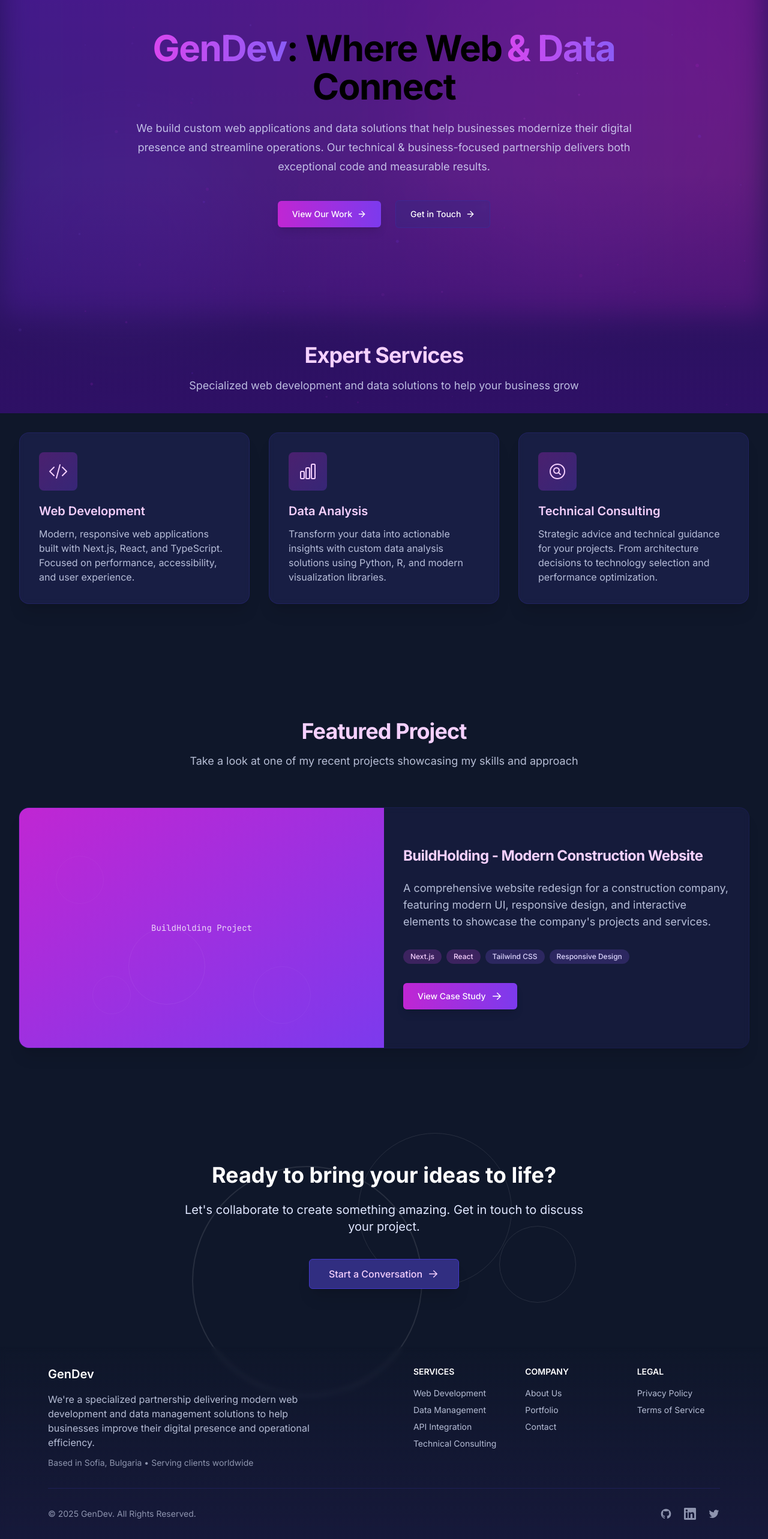
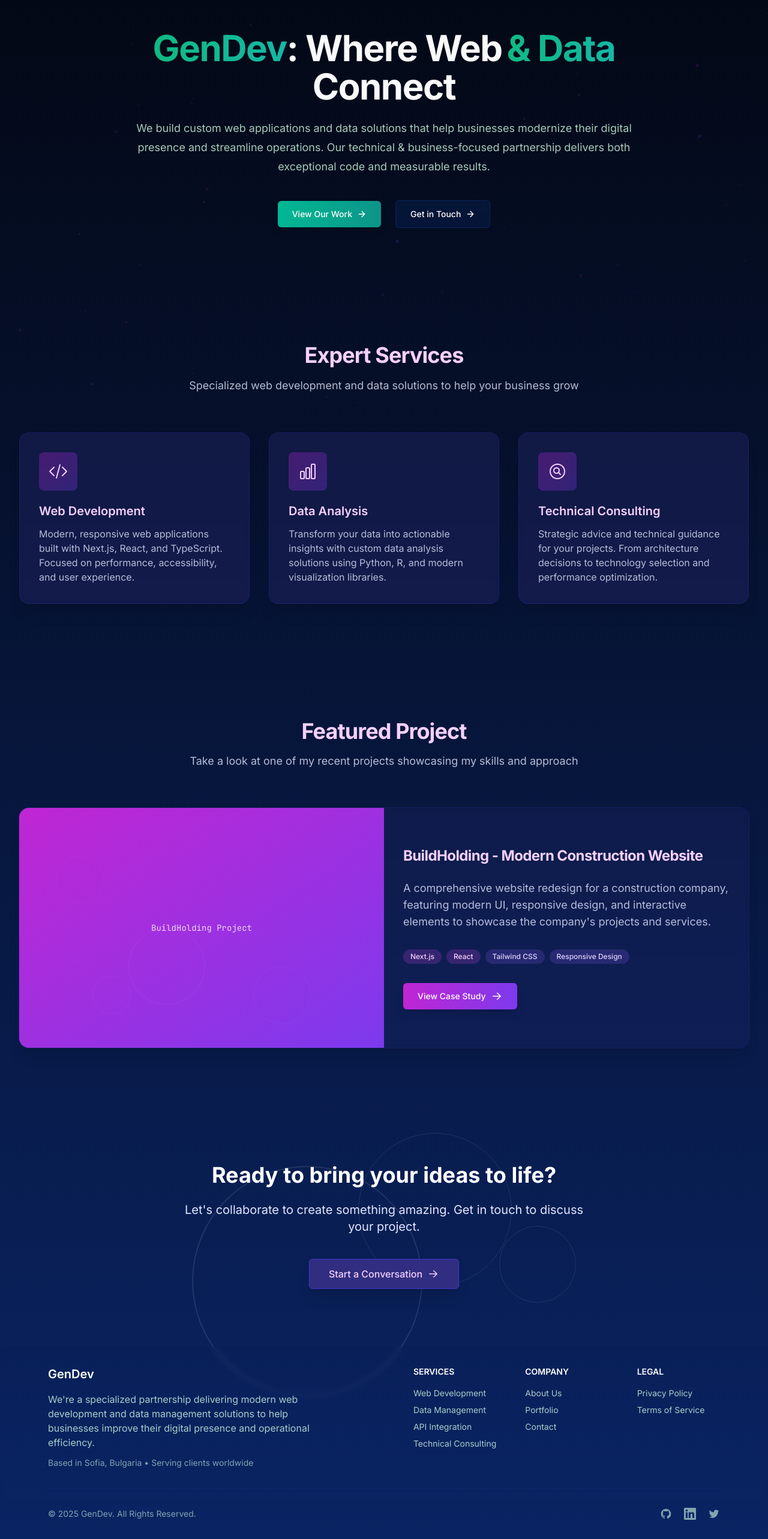
Before and after one commit to DDMitev/GenDev, a Next.js app: page / in a window 1280 px wide. Shown: the part 111-2677 px from the top of the page at 60% size. Built offline with nearby package versions, Linux system fonts and the light colour scheme.

Commit message:
Update color scheme to Tech Green & Deep Blue theme

```diff
--- a/src/app/globals.css
+++ b/src/app/globals.css
@@ -6,46 +6,20 @@
 @tailwind utilities;
 
 @layer base {
-  /* Section transitions and layout */
-  body {
-    background-color: #0f172a; /* Tailwind slate-900 as base page color */
-    overflow-x: hidden;
+  html, body {
+    font-family: 'Inter', sans-serif;
+    @apply bg-gradient-to-b from-gray-950 to-navy-950 text-gray-50 min-h-screen;
   }
 
-  section {
-    position: relative;
-    margin: 0;
-    padding: 0;
+  h1, h2, h3, h4, h5, h6 {
+    @apply font-medium;
   }
 
-  /* Seamless section transitions */
-  .section-transition {
-    position: relative;
-    z-index: 1;
-  }
-
-  .section-transition::after {
-    content: '';
-    position: absolute;
-    bottom: 0;
-    left: 0;
-    width: 100%;
-    height: 120px;
-    background: inherit;
-    z-index: 10;
-  }
-
-  .section-transition + section {
-    margin-top: -120px;
-    z-index: 5;
-    padding-top: 120px;
-  }
-
-  /* Animation for page transitions */
+  /* Animation for mobile menu fade in */
   @keyframes fadeIn {
     from {
       opacity: 0;
-      transform: translateY(10px);
+      transform: translateY(-10px);
     }
     to {
       opacity: 1;
@@ -54,7 +28,7 @@
   }
 
   .animate-fadeIn {
-    animation: fadeIn 0.5s ease-out forwards;
+    animation: fadeIn 0.3s ease-out forwards;
   }
 }
 
@@ -63,14 +37,6 @@ html {
   -moz-osx-font-smoothing: grayscale;
 }
 
-body {
-  font-family: 'Inter', sans-serif;
-}
-
-h1, h2, h3, h4, h5, h6 {
-  font-weight: 600;
-}
-
 code, pre {
   font-family: 'JetBrains Mono', monospace;
 }
--- a/src/components/layout/Footer.tsx
+++ b/src/components/layout/Footer.tsx
@@ -6,7 +6,7 @@ export default function Footer() {
   const currentYear = new Date().getFullYear();
 
   return (
-    <footer className="mt-auto bg-gradient-to-b from-transparent to-indigo-950/50 backdrop-blur-sm">
+    <footer className="mt-auto bg-gradient-to-b from-transparent to-navy-950/50 backdrop-blur-sm">
       <div className="mx-auto w-full max-w-6xl p-4 py-6 lg:py-8">
         <div className="md:flex md:justify-between">
           <div className="mb-6 md:mb-0 md:max-w-md">
@@ -15,10 +15,10 @@ export default function Footer() {
                 GenDev
               </span>
             </Link>
-            <p className="mt-4 text-indigo-100/80">
+            <p className="mt-4 text-emerald-100/80">
               We're a specialized partnership delivering modern web development and data management solutions to help businesses improve their digital presence and operational efficiency.
             </p>
-            <p className="mt-3 text-sm text-indigo-100/60">
+            <p className="mt-3 text-sm text-emerald-100/60">
               Based in Sofia, Bulgaria • Serving clients worldwide
             </p>
           </div>
@@ -26,72 +26,72 @@ export default function Footer() {
           <div className="grid grid-cols-2 gap-8 sm:grid-cols-3 sm:gap-12">
             <div>
               <h2 className="mb-4 text-sm font-semibold uppercase text-white">Services</h2>
-              <ul className="space-y-2 text-sm text-indigo-100/80">
+              <ul className="space-y-2 text-sm text-emerald-100/80">
                 <li>
-                  <Link href="/services" className="hover:text-fuchsia-200">Web Development</Link>
+                  <Link href="/services" className="hover:text-emerald-300">Web Development</Link>
                 </li>
                 <li>
-                  <Link href="/services" className="hover:text-fuchsia-200">Data Management</Link>
+                  <Link href="/services" className="hover:text-emerald-300">Data Management</Link>
                 </li>
                 <li>
-                  <Link href="/services" className="hover:text-fuchsia-200">API Integration</Link>
+                  <Link href="/services" className="hover:text-emerald-300">API Integration</Link>
                 </li>
                 <li>
-                  <Link href="/services" className="hover:text-fuchsia-200">Technical Consulting</Link>
+                  <Link href="/services" className="hover:text-emerald-300">Technical Consulting</Link>
                 </li>
               </ul>
             </div>
 
             <div>
               <h2 className="mb-4 text-sm font-semibold uppercase text-white">Company</h2>
-              <ul className="space-y-2 text-sm text-indigo-100/80">
+              <ul className="space-y-2 text-sm text-emerald-100/80">
                 <li>
-                  <Link href="/about" className="hover:text-fuchsia-200">About Us</Link>
+                  <Link href="/about" className="hover:text-emerald-300">About Us</Link>
                 </li>
                 <li>
-                  <Link href="/portfolio" className="hover:text-fuchsia-200">Portfolio</Link>
+                  <Link href="/portfolio" className="hover:text-emerald-300">Portfolio</Link>
                 </li>
                 <li>
-                  <Link href="/contact" className="hover:text-fuchsia-200">Contact</Link>
+                  <Link href="/contact" className="hover:text-emerald-300">Contact</Link>
                 </li>
               </ul>
             </div>
 
             <div>
               <h2 className="mb-4 text-sm font-semibold uppercase text-white">Legal</h2>
-              <ul className="space-y-2 text-sm text-indigo-100/80">
+              <ul className="space-y-2 text-sm text-emerald-100/80">
                 <li>
-                  <Link href="#" className="hover:text-fuchsia-200">Privacy Policy</Link>
+                  <Link href="#" className="hover:text-emerald-300">Privacy Policy</Link>
                 </li>
                 <li>
-                  <Link href="#" className="hover:text-fuchsia-200">Terms of Service</Link>
+                  <Link href="#" className="hover:text-emerald-300">Terms of Service</Link>
                 </li>
               </ul>
             </div>
           </div>
         </div>
 
-        <hr className="my-6 border-indigo-800/30 sm:mx-auto lg:my-8" />
+        <hr className="my-6 border-navy-800/30 sm:mx-auto lg:my-8" />
 
         <div className="sm:flex sm:items-center sm:justify-between">
-          <span className="text-sm text-indigo-100/60">
-            &copy; {currentYear} <Link href="/" className="hover:text-fuchsia-200">GenDev</Link>. All Rights Reserved.
+          <span className="text-sm text-emerald-100/60">
+            &copy; {currentYear} <Link href="/" className="hover:text-emerald-300">GenDev</Link>. All Rights Reserved.
           </span>
 
           <div className="mt-4 flex space-x-5 sm:mt-0">
-            <Link href="https://github.com/" target="_blank" rel="noopener noreferrer" className="text-indigo-100/60 hover:text-fuchsia-200">
+            <Link href="https://github.com/" target="_blank" rel="noopener noreferrer" className="text-emerald-100/60 hover:text-emerald-300">
               <svg className="h-5 w-5" fill="currentColor" viewBox="0 0 24 24" aria-hidden="true">
                 <path fillRule="evenodd" d="M12 2C6.477 2 2 6.484 2 12.017c0 4.425 2.865 8.18 6.839 9.504.5.092.682-.217.682-.483 0-.237-.008-.868-.013-1.703-2.782.605-3.369-1.343-3.369-1.343-.454-1.158-1.11-1.466-1.11-1.466-.908-.62.069-.608.069-.608 1.003.07 1.531 1.032 1.531 1.032.892 1.53 2.341 1.088 2.91.832.092-.647.35-1.088.636-1.338-2.22-.253-4.555-1.113-4.555-4.951 0-1.093.39-1.988 1.029-2.688-.103-.253-.446-1.272.098-2.65 0 0 .84-.27 2.75 1.026A9.564 9.564 0 0112 6.844c.85.004 1.705.115 2.504.337 1.909-1.296 2.747-1.027 2.747-1.027.546 1.379.202 2.398.1 2.651.64.7 1.028 1.595 1.028 2.688 0 3.848-2.339 4.695-4.566 4.943.359.309.678.92.678 1.855 0 1.338-.012 2.419-.012 2.747 0 .268.18.58.688.482A10.019 10.019 0 0022 12.017C22 6.484 17.522 2 12 2z" clipRule="evenodd"></path>
               </svg>
             </Link>
 
-            <Link href="https://linkedin.com/" target="_blank" rel="noopener noreferrer" className="text-indigo-100/60 hover:text-fuchsia-200">
+            <Link href="https://linkedin.com/" target="_blank" rel="noopener noreferrer" className="text-emerald-100/60 hover:text-emerald-300">
               <svg className="h-5 w-5" fill="currentColor" viewBox="0 0 24 24" aria-hidden="true">
                 <path d="M20.447 20.452h-3.554v-5.569c0-1.328-.027-3.037-1.852-3.037-1.853 0-2.136 1.445-2.136 2.939v5.667H9.351V9h3.414v1.561h.046c.477-.9 1.637-1.85 3.37-1.85 3.601 0 4.267 2.37 4.267 5.455v6.286zM5.337 7.433c-1.144 0-2.063-.926-2.063-2.065 0-1.138.92-2.063 2.063-2.063 1.14 0 2.064.925 2.064 2.063 0 1.139-.925 2.065-2.064 2.065zm1.782 13.019H3.555V9h3.564v11.452zM22.225 0H1.771C.792 0 0 .774 0 1.729v20.542C0 23.227.792 24 1.771 24h20.451C23.2 24 24 23.227 24 22.271V1.729C24 .774 23.2 0 22.222 0h.003z"/>
               </svg>
             </Link>
 
-            <Link href="https://twitter.com/" target="_blank" rel="noopener noreferrer" className="text-indigo-100/60 hover:text-fuchsia-200">
+            <Link href="https://twitter.com/" target="_blank" rel="noopener noreferrer" className="text-emerald-100/60 hover:text-emerald-300">
               <svg className="h-5 w-5" fill="currentColor" viewBox="0 0 24 24" aria-hidden="true">
                 <path d="M8.29 20.251c7.547 0 11.675-6.253 11.675-11.675 0-.178 0-.355-.012-.53A8.348 8.348 0 0022 5.92a8.19 8.19 0 01-2.357.646 4.118 4.118 0 001.804-2.27 8.224 8.224 0 01-2.605.996 4.107 4.107 0 00-6.993 3.743 11.65 11.65 0 01-8.457-4.287 4.106 4.106 0 001.27 5.477A4.072 4.072 0 012.8 9.713v.052a4.105 4.105 0 003.292 4.022 4.095 4.095 0 01-1.853.07 4.108 4.108 0 003.834 2.85A8.233 8.233 0 012 18.407a11.616 11.616 0 006.29 1.84"></path>
               </svg>
--- a/src/components/sections/home/HeroSection.tsx
+++ b/src/components/sections/home/HeroSection.tsx
@@ -8,20 +8,20 @@ export default function HeroSection() {
   return (
     <section className="relative mx-auto max-w-6xl px-4 py-24 sm:px-6 lg:px-8">
       <div className="absolute inset-x-0 -top-40 -z-10 overflow-hidden blur-3xl sm:-top-80" aria-hidden="true">
-        <div className="relative left-[calc(50%-11rem)] aspect-[1155/678] w-[36.125rem] -translate-x-1/2 rotate-[30deg] bg-gradient-to-tr from-purple-800 to-indigo-800 opacity-20 sm:left-[calc(50%-30rem)] sm:w-[72.1875rem]"></div>
+        <div className="relative left-[calc(50%-11rem)] aspect-[1155/678] w-[36.125rem] -translate-x-1/2 rotate-[30deg] bg-gradient-to-tr from-emerald-800 to-navy-800 opacity-20 sm:left-[calc(50%-30rem)] sm:w-[72.1875rem]"></div>
       </div>
 
       <div className="mx-auto max-w-4xl text-center">
         <ScrollReveal>
           <h1 className="text-4xl font-bold tracking-tight sm:text-6xl">
             <span className="block">
-              <span className="inline-block bg-gradient-to-r from-fuchsia-500 to-violet-500 bg-clip-text pb-1 text-transparent">GenDev</span>: Where Web
-              <span className="inline-block bg-gradient-to-r from-fuchsia-500 to-violet-500 bg-clip-text pl-2 pb-1 text-transparent"> & Data </span>
+              <span className="inline-block bg-gradient-to-r from-emerald-500 to-teal-500 bg-clip-text pb-1 text-transparent">GenDev</span>: Where Web
+              <span className="inline-block bg-gradient-to-r from-emerald-500 to-teal-500 bg-clip-text pl-2 pb-1 text-transparent"> & Data </span>
               Connect
             </span>
           </h1>
 
-          <p className="mt-6 text-lg leading-8 text-indigo-100/80">
+          <p className="mt-6 text-lg leading-8 text-emerald-100/80">
             We build custom web applications and data solutions that help businesses modernize their digital presence and streamline operations.
             <span className="hidden sm:inline"> Our technical & business-focused partnership delivers both exceptional code and measurable results.</span>
           </p>
@@ -29,7 +29,7 @@ export default function HeroSection() {
           <div className="mt-10 flex flex-col items-center justify-center gap-6 sm:flex-row">
             <Link
               href="/portfolio"
-              className="group flex items-center gap-2 rounded-md bg-gradient-to-r from-fuchsia-600 to-violet-600 px-6 py-3 text-sm font-medium text-white shadow-lg transition-all duration-300 hover:shadow-fuchsia-600/20 hover:translate-y-[-2px]"
+              className="group flex items-center gap-2 rounded-md bg-gradient-to-r from-emerald-600 to-teal-600 px-6 py-3 text-sm font-medium text-white shadow-lg transition-all duration-300 hover:shadow-emerald-600/20 hover:translate-y-[-2px]"
             >
               View Our Work
               <ArrowRight className="h-4 w-4 transition-transform group-hover:translate-x-1" />
@@ -37,7 +37,7 @@ export default function HeroSection() {
 
             <Link
               href="/contact"
-              className="flex items-center gap-2 rounded-md border border-indigo-800/50 bg-indigo-900/30 px-6 py-3 text-sm font-medium text-white backdrop-blur-sm transition-all duration-300 hover:bg-indigo-900/50"
+              className="flex items-center gap-2 rounded-md border border-navy-800/50 bg-navy-900/30 px-6 py-3 text-sm font-medium text-white backdrop-blur-sm transition-all duration-300 hover:bg-navy-900/50"
             >
               Get in Touch
               <ArrowRight className="h-4 w-4 transition-transform group-hover:translate-x-1" />
@@ -46,8 +46,8 @@ export default function HeroSection() {
         </ScrollReveal>
       </div>
 
-      <div className="absolute left-1/2 top-1/4 -z-10 h-24 w-24 -translate-x-1/2 rounded-full bg-gradient-to-br from-fuchsia-800/40 to-transparent blur-2xl"></div>
-      <div className="absolute right-1/4 top-1/2 -z-10 h-32 w-32 rounded-full bg-gradient-to-br from-indigo-800/30 to-transparent blur-3xl"></div>
+      <div className="absolute left-1/2 top-1/4 -z-10 h-24 w-24 -translate-x-1/2 rounded-full bg-gradient-to-br from-emerald-800/40 to-transparent blur-2xl"></div>
+      <div className="absolute right-1/4 top-1/2 -z-10 h-32 w-32 rounded-full bg-gradient-to-br from-navy-800/30 to-transparent blur-3xl"></div>
     </section>
   );
 }
```
Also changed, not shown: src/components/layout/Header.tsx (+7 -7 lines), tailwind.config.js (+21 -0 lines).
